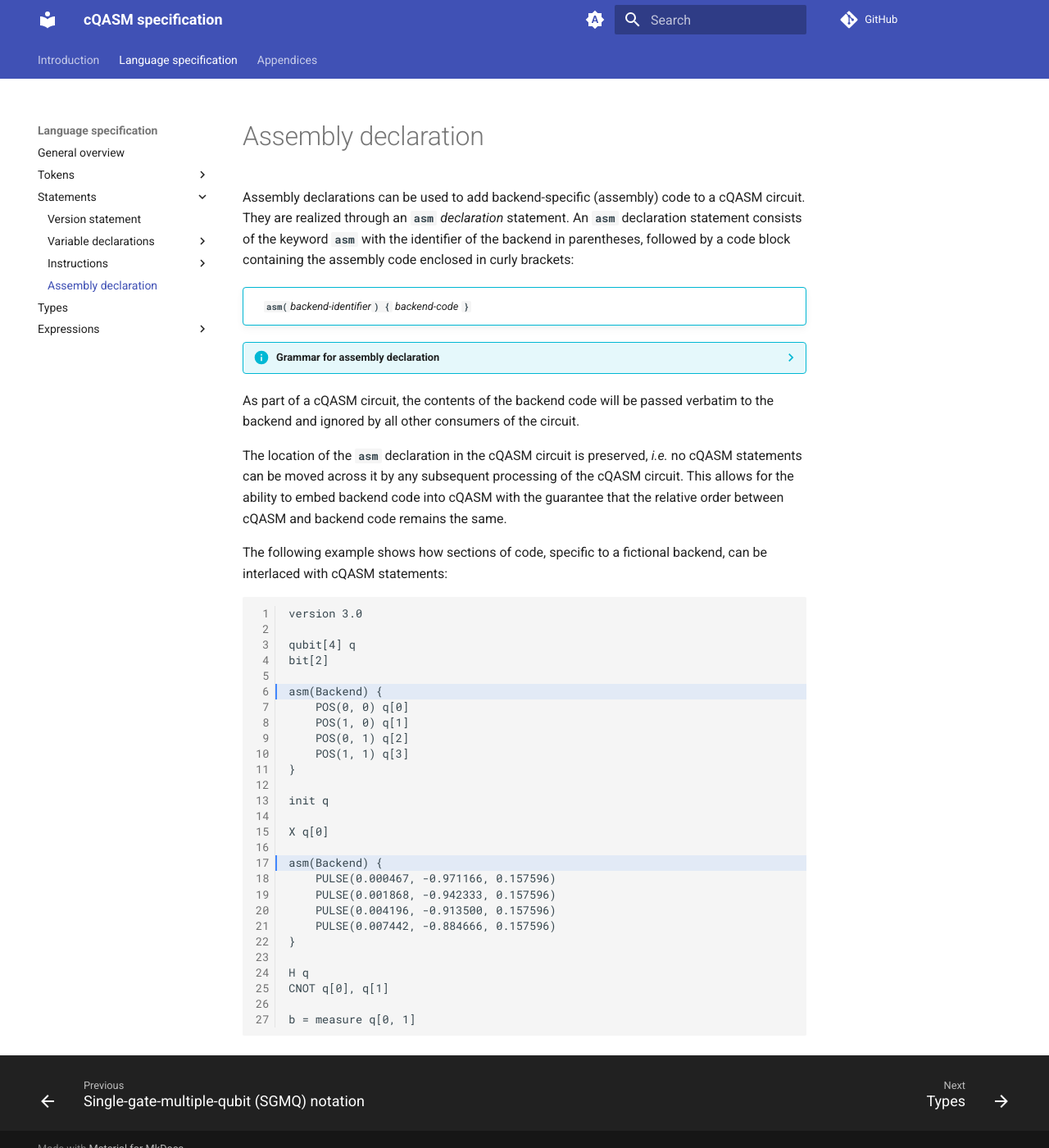
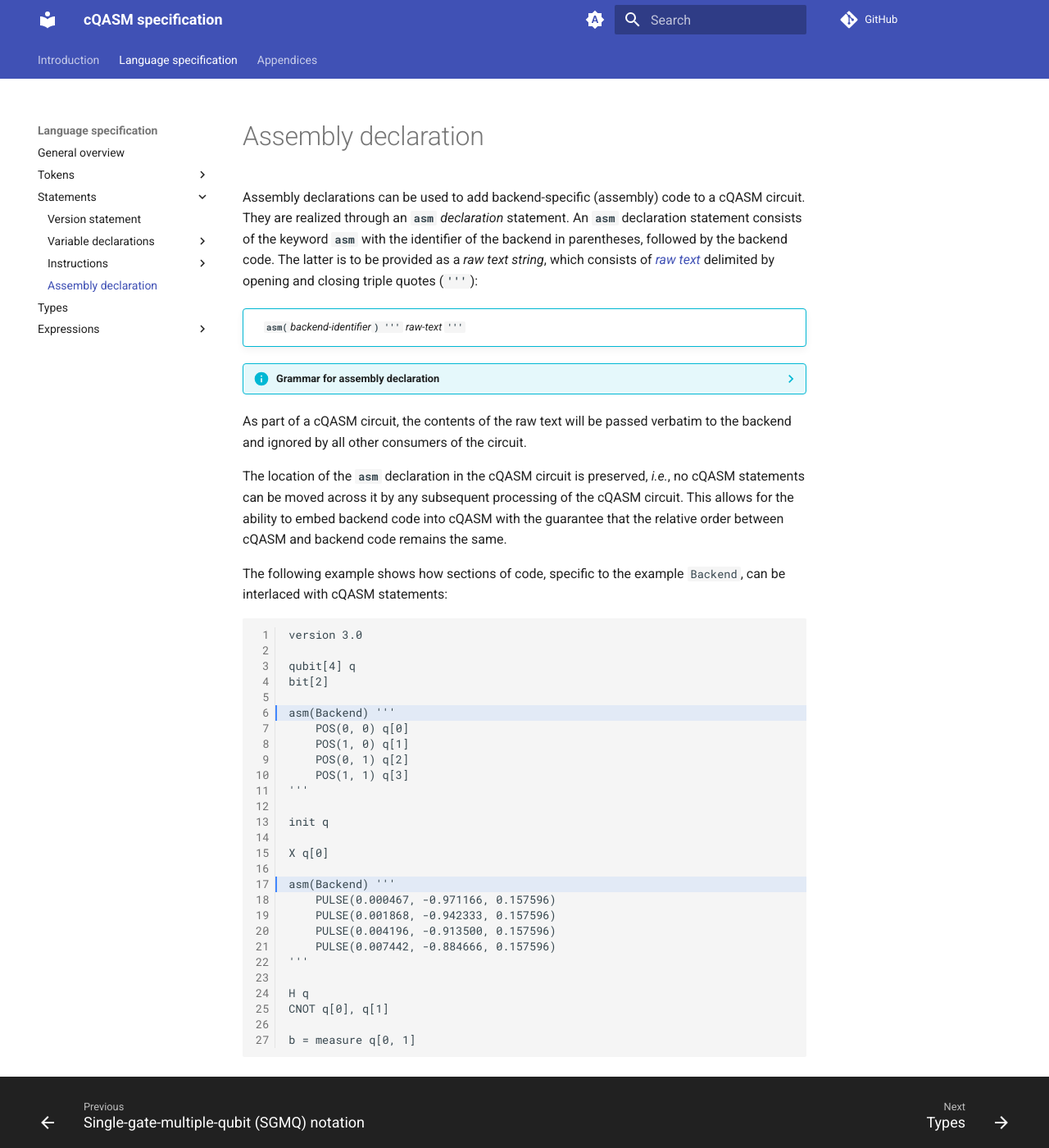
Before and after one commit to QuTech-Delft/cQASM-spec, an MkDocs documentation site: the page built from docs/language_specification/statements/assembly_declaration.md, in a window 1280 px wide and 1400 px high. Shown: the whole window at 82% size. Built offline with MkDocs 1.6.1 and Material for MkDocs 9.7.7, drawn with Linux system fonts in a browser that asks for light colours; comment, search, counter and statistics services are not loaded; the version menu is left out.

Commit message:
Change backend code to raw text. Update assembly declaration grammar. Add triple quote to punctuators. Add entry in Changelog.

````diff
--- a/docs/language_specification/statements/assembly_declaration.md
+++ b/docs/language_specification/statements/assembly_declaration.md
@@ -1,32 +1,37 @@
 Assembly declarations can be used to add backend-specific (assembly) code to a cQASM circuit.
 They are realized through an **`asm`** _declaration_ statement.
 An **`asm`** declaration statement consists of the keyword **`asm`** with the identifier of the backend in parentheses,
-followed by a code block containing the assembly code enclosed in curly brackets:
+followed by the backend code.
+The latter is to be provided as a _raw text string_,
+which consists of [_raw text_](../tokens/raw_text.md) delimited by opening and closing triple quotes (**`'''`**):
 
 !!! info ""
 
-    &emsp;**`asm(`**_backend-identifier_**`) {`** _backend-code_ **`}`**
+    &emsp;**`asm(`**_backend-identifier_**`) '''`** _raw-text_ **`'''`**
 
 ??? info "Grammar for assembly declaration"
 
     _assembly-declaration_:
-    &emsp;**`asm(`**_backend-identifier_**`)`** **`{`** _backend-code_ **`}`**
+    &emsp;**`asm(`**_backend-identifier_**`)`** _raw-text-string_
 
     _backend-identifier_:
     &emsp; _identifier_
 
-    _backend-code_:
-    &emsp; _raw-text_
+    _raw-text-string_:
+    &emsp; **`'''`** _raw-text_ **`'''`**
 
-As part of a cQASM circuit, the contents of the backend code will be passed verbatim to the backend
+    _raw-text_:
+    &emsp; `(.)*?`
+
+As part of a cQASM circuit, the contents of the raw text will be passed verbatim to the backend
 and ignored by all other consumers of the circuit.
 
 The location of the **`asm`** declaration in the cQASM circuit is preserved,
-_i.e._ no cQASM statements can be moved across it by any subsequent processing of the cQASM circuit.
+_i.e._, no cQASM statements can be moved across it by any subsequent processing of the cQASM circuit.
 This allows for the ability to embed backend code into cQASM
 with the guarantee that the relative order between cQASM and backend code remains the same.
 
-The following example shows how sections of code, specific to a fictional backend,
+The following example shows how sections of code, specific to the example `Backend`,
 can be interlaced with cQASM statements:
 
 ```linenums="1", hl_lines="6 17"
@@ -35,23 +40,23 @@ version 3.0
 qubit[4] q
 bit[2]
 
-asm(Backend) {
+asm(Backend) '''
     POS(0, 0) q[0]
     POS(1, 0) q[1]
     POS(0, 1) q[2]
     POS(1, 1) q[3]
-}
+'''
 
 init q
 
 X q[0]
 
-asm(Backend) {
+asm(Backend) '''
     PULSE(0.000467, -0.971166, 0.157596)
     PULSE(0.001868, -0.942333, 0.157596)
     PULSE(0.004196, -0.913500, 0.157596)
     PULSE(0.007442, -0.884666, 0.157596)
-}
+'''
 
 H q
 CNOT q[0], q[1]
--- a/mkdocs-base.yml
+++ b/mkdocs-base.yml
@@ -16,7 +16,7 @@ nav:
       - Literals: ./language_specification/tokens/literals.md
       - Identifiers: ./language_specification/tokens/identifiers.md
       - Keywords: ./language_specification/tokens/keywords.md
-      - Backend code: ./language_specification/tokens/backend_code.md
+      - Raw text: ./language_specification/tokens/raw_text.md
       - Operators and punctuators: ./language_specification/tokens/operators_and_punctuators.md
       - Whitespace and comments: ./language_specification/tokens/whitespace_and_comments.md
     - Statements:
````
Also changed, not shown: CHANGELOG.md (+5 -0 lines), docs/language_specification/general_overview.md (+1 -1 lines), docs/language_specification/tokens/backend_code.md (deleted, +0 -28 lines), docs/language_specification/tokens/operators_and_punctuators.md (+1 -1 lines), docs/language_specification/tokens/raw_text.md (added, +14 -0 lines).
